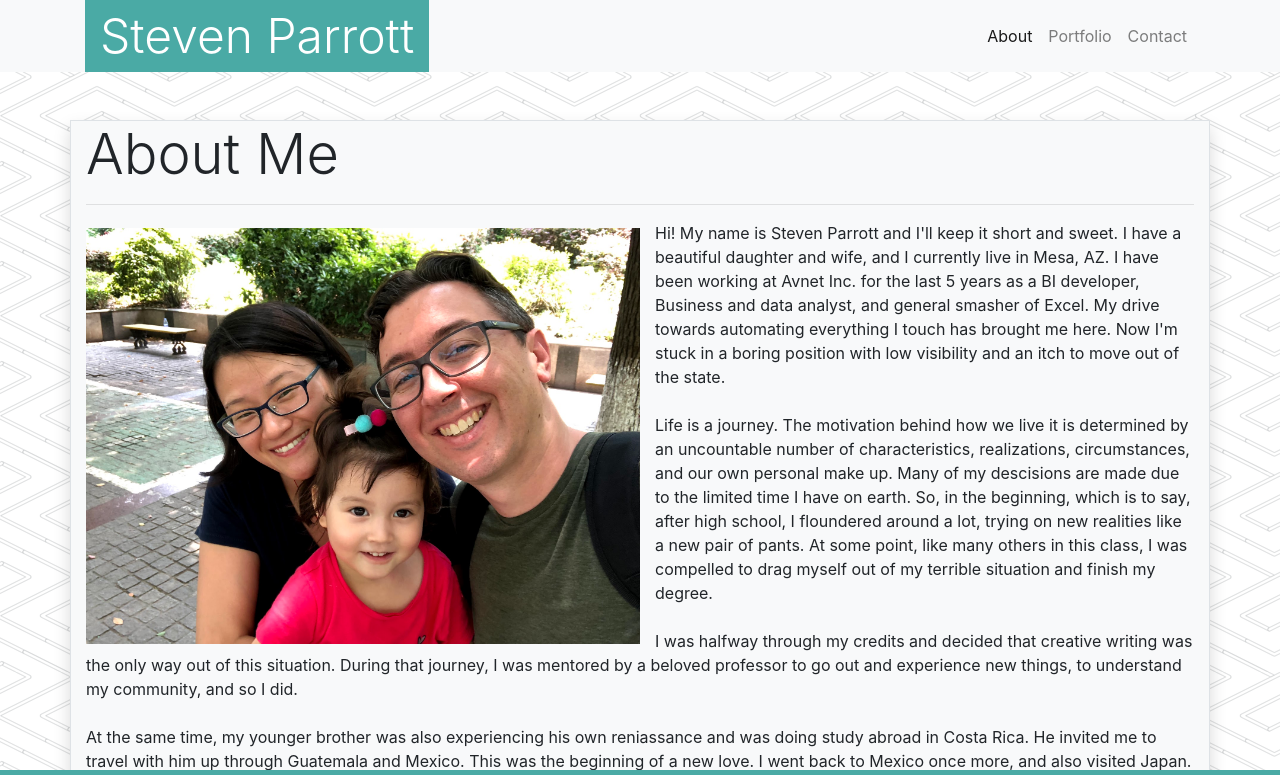
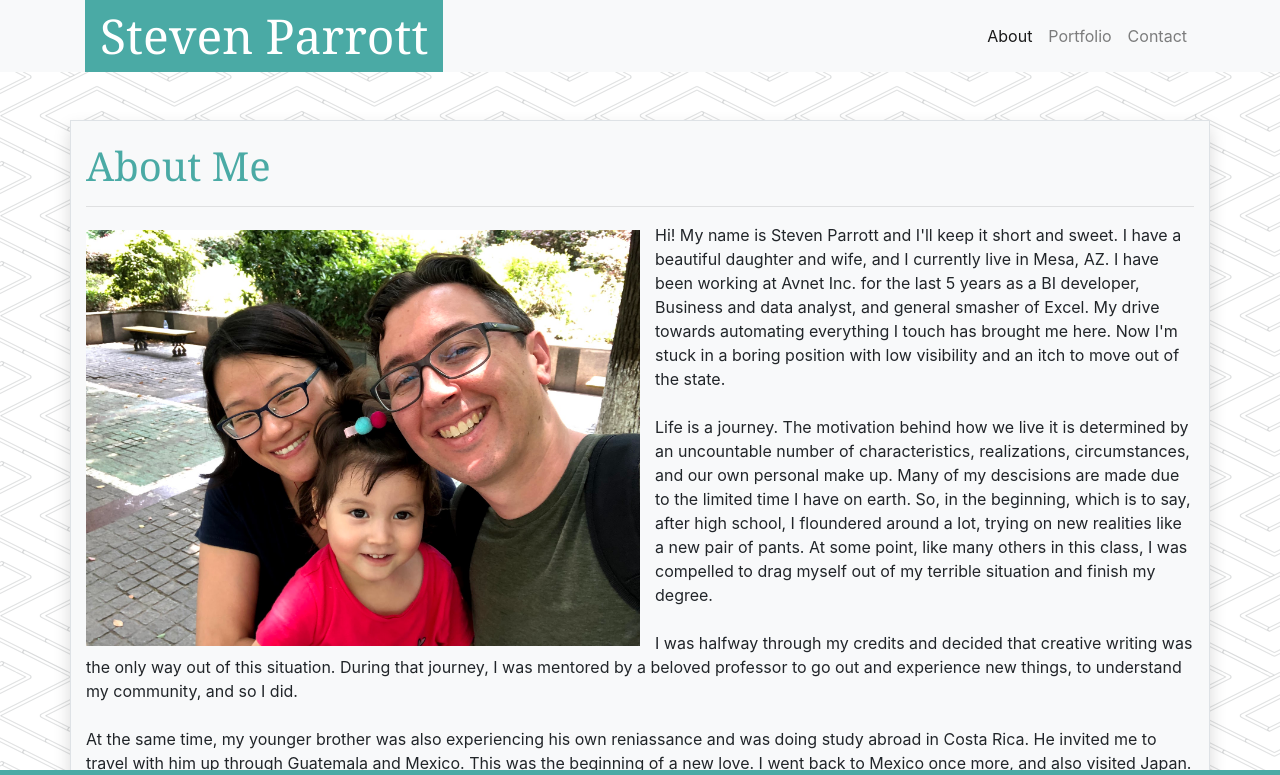
Before and after one commit to MochaCosine1206/Bootstrap-Portfolio, a plain HTML site: page index.html in a window 1280 px wide. Shown: the top 775 px of the page. Drawn offline with nearby package versions, Linux system fonts and the light colour scheme.

Commit message:
final text formatting

```diff
--- a/assets/css/style.css
+++ b/assets/css/style.css
@@ -1,3 +1,4 @@
+
 
 #pattern {
     background-image: url(../images/pipes.png);
@@ -27,9 +28,17 @@ a.navbar-brand {
     background-color: #4aaaa5;
     padding: 0px 15px;
     font-size: 3rem;
+    font-family: 'Georgia', Times, Times New Roman, serif;
 }
 .navbar {
     padding: 0 1rem;
+}
+
+#about {
+    color: #4aaaa5;
+    font-family: 'Georgia', Times, Times New Roman, serif;
+    margin-top: 21px;
+    margin-bottom: 21px:
 }
 
 footer {
--- a/index.html
+++ b/index.html
@@ -11,7 +11,7 @@
 <body>
     <nav class="navbar navbar-expand-lg navbar-fixed-top navbar-light bg-light">
         <div class="container">
-            <a class="navbar-brand text-white display-3" href="#">Steven Parrott</a>
+            <a class="navbar-brand text-white display-3" href="#" id="Name">Steven Parrott</a>
             <button class="navbar-toggler" type="button" data-toggle="collapse" data-target="#clpsebtn">
                 <span class="navbar-toggler-icon"></span>
             </button>
@@ -30,7 +30,7 @@
             <div class="container border shadow">
                 <div class="row">
                     <div class="col-12 bg-light">
-                        <h1 class="display-4">About Me</h1>
+                        <h1 id="about">About Me</h1>
                         <hr>
                         <div class="row">
                             <!-- <div class="col-xs-12 col-sm-3 bg-light">
```
Also changed, not shown: contact.html (+1 -1 lines), portfolio.html (+1 -1 lines).
